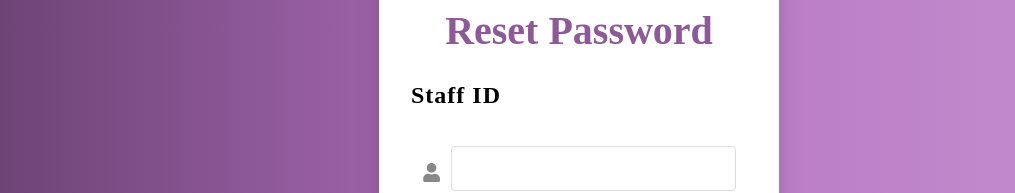
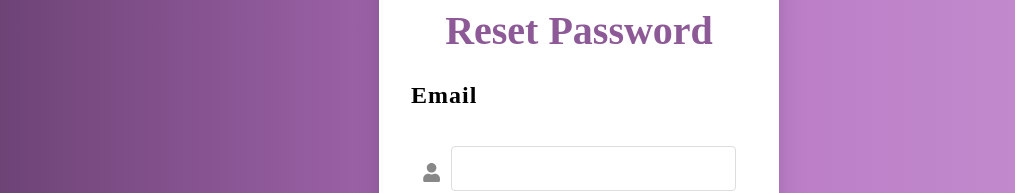
Before and after one commit to Aoibheannmangan/test-scheduler, a React (Create React App) app: page /forgotpsw in a window 1280 px wide. Shown: the part 225-418 px from the top of the page, without its empty margins (61-1076 px from the left). Built offline with nearby package versions, Linux system fonts and the light colour scheme; a web font is replaced by a local one.

Commit message:
changed forgot password to take in email instead of staff id, will add another forgot password test

```diff
--- a/package.json
+++ b/package.json
@@ -11,6 +11,7 @@
     "@mui/material": "^7.2.0",
     "@react-oauth/google": "^0.12.2",
     "@testing-library/dom": "^10.4.0",
+    "@vercel/analytics": "^1.5.0",
     "eslint": "^8.57.1",
     "gapi-script": "^1.2.0",
     "moment": "^2.30.1",
@@ -21,6 +22,7 @@
     "react-icons": "^5.5.0",
     "react-router-dom": "^6.30.1",
     "react-scripts": "5.0.1",
+    "typescript": "^5.9.2",
     "uuid": "^11.1.0",
     "web-vitals": "^2.1.4"
   },
--- a/src/App.js
+++ b/src/App.js
@@ -9,6 +9,7 @@ import SignUp from './pages/signup';
 import ForgotPsw from './components/forgotpsw'
 import ToggleAppointment from './pages/Appointment';
 import '@fontsource/sansation';
+import { Analytics } from "@vercel/analytics/react"
 
 function App() {
   const location = useLocation();
--- a/src/components/forgotpsw.js
+++ b/src/components/forgotpsw.js
@@ -4,7 +4,7 @@ import Alert from './Alert';
 import {FaUser, FaLock} from 'react-icons/fa';
 
 const ForgotPsw = () => {
-    const [staffId, setStaffId] = useState('');
+    const [email, setEmail] = useState('');
     const [newPassword, setNewPassword] = useState('');
     const [alert, setAlert] = useState(null);
     const [showPasswordMessage, setShowPasswordMessage] = useState(false);
@@ -32,7 +32,7 @@ const ForgotPsw = () => {
     const handleReset = (e) => {
         e.preventDefault();
         const users = JSON.parse(localStorage.getItem('users')) || [];
-        const userIndex = users.findIndex(user => user.staffId === staffId);
+        const userIndex = users.findIndex(user => user.email === email)
 
         const isValid =
             passwordValidations.lowercase &&
@@ -75,14 +75,14 @@ const ForgotPsw = () => {
                     <h1 className="title">Reset Password</h1>
                     <div className="form-body">
                         <div className="input-group">
-                        <label htmlFor='staff id'>Staff ID</label>
+                        <label htmlFor='email'>Email</label>
                         <div className="input-icon-wrapper">
                             <FaUser className="icon" />
                             <input
-                                type="number"
-                                id='staff id'
-                                value={staffId}
-                                onChange={(e) => setStaffId(e.target.value)}
+                                type="email"
+                                id='email'
+                                value={email}
+                                onChange={(e) => setEmail(e.target.value)}
                                 required
                             />
                         </div>
```
Also changed, not shown: 2 other files (tests, documents, lock files or other folders).
